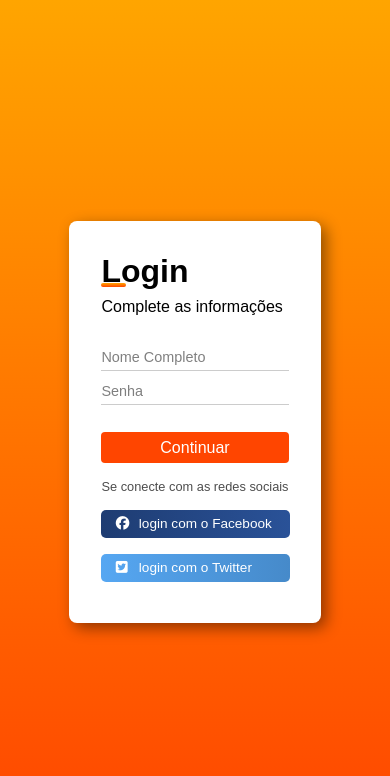
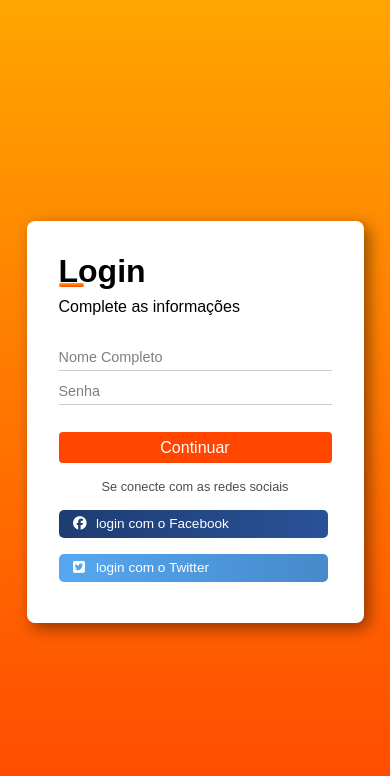
Before and after one commit to Gustavo-Espindola-Olegario/login, a plain HTML site: page index.html in a window 390 px wide. Drawn offline with Linux system fonts and the light colour scheme.

Commit message:
finalização da responsividade

```diff
--- a/estilo/style.css
+++ b/estilo/style.css
@@ -147,9 +147,9 @@
 .social-field.twitter {
     background: linear-gradient(to right, #56a7f2, #468aca);
 }
-@media (max-width:350px) {
-    body {
-        min-height: none;
-        min-width: none;
+@media (max-width:450px) {
+    main {
+        width: 70%;
+        min-height: 40vh;
     }
 }
```
